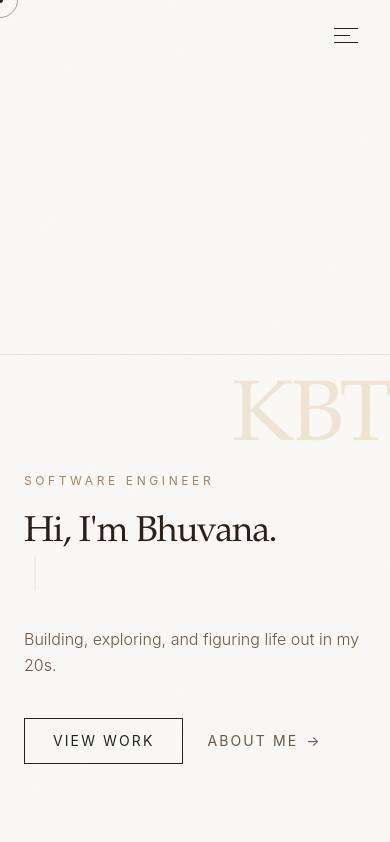
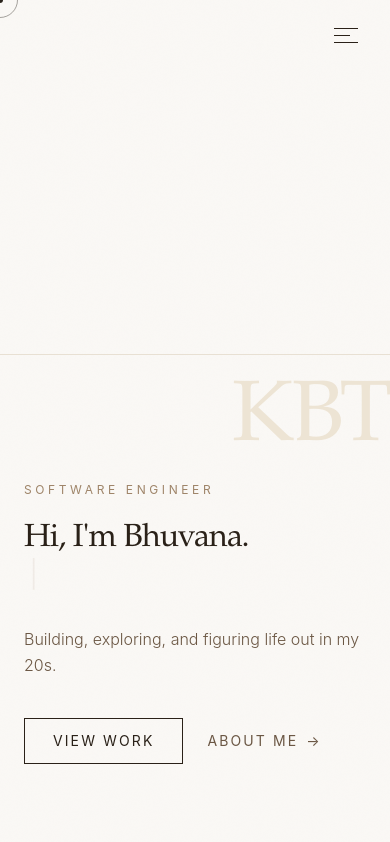
Before and after one commit to bhuvanakanakam/my-portfolio-website, a Next.js app: page / in a window 390 px wide. Shown: the top 842 px of the page. Built offline with nearby package versions, Linux system fonts and the light colour scheme.

Commit message:
Fix: add animate-ticker class for continuous scroll strip; fix mobile hero overflow

```diff
--- a/src/app/globals.css
+++ b/src/app/globals.css
@@ -161,3 +161,7 @@ body {
   0%   { transform: translateX(0); }
   100% { transform: translateX(-50%); }
 }
+
+.animate-ticker {
+  animation: ticker 28s linear infinite;
+}
--- a/src/components/Hero.tsx
+++ b/src/components/Hero.tsx
@@ -91,7 +91,7 @@ export default function Hero() {
         </div>
 
         {/* Main heading */}
-        <h1 className="font-display text-4xl md:text-5xl lg:text-6xl font-light leading-[1.08] text-[#2a2118] tracking-tight">
+        <h1 className="font-display text-[2rem] sm:text-4xl md:text-5xl lg:text-6xl font-light leading-[1.08] text-[#2a2118] tracking-tight break-words max-w-full">
           {/* Line 1 — slides up at 0.68s */}
           <div className="overflow-hidden leading-[1.12]">
             <motion.div
@@ -110,7 +110,7 @@ export default function Hero() {
               animate={{ y: "0%" }}
               transition={{ duration: 0.88, delay: 0.8, ease: EASE }}
             >
-              <span className="italic text-[#9e8468] whitespace-nowrap">
+              <span className="italic text-[#9e8468]">
                 {typedText}
               </span>
               {started && <span className="hero-type-cursor text-[#9e8468]">|</span>}
```
